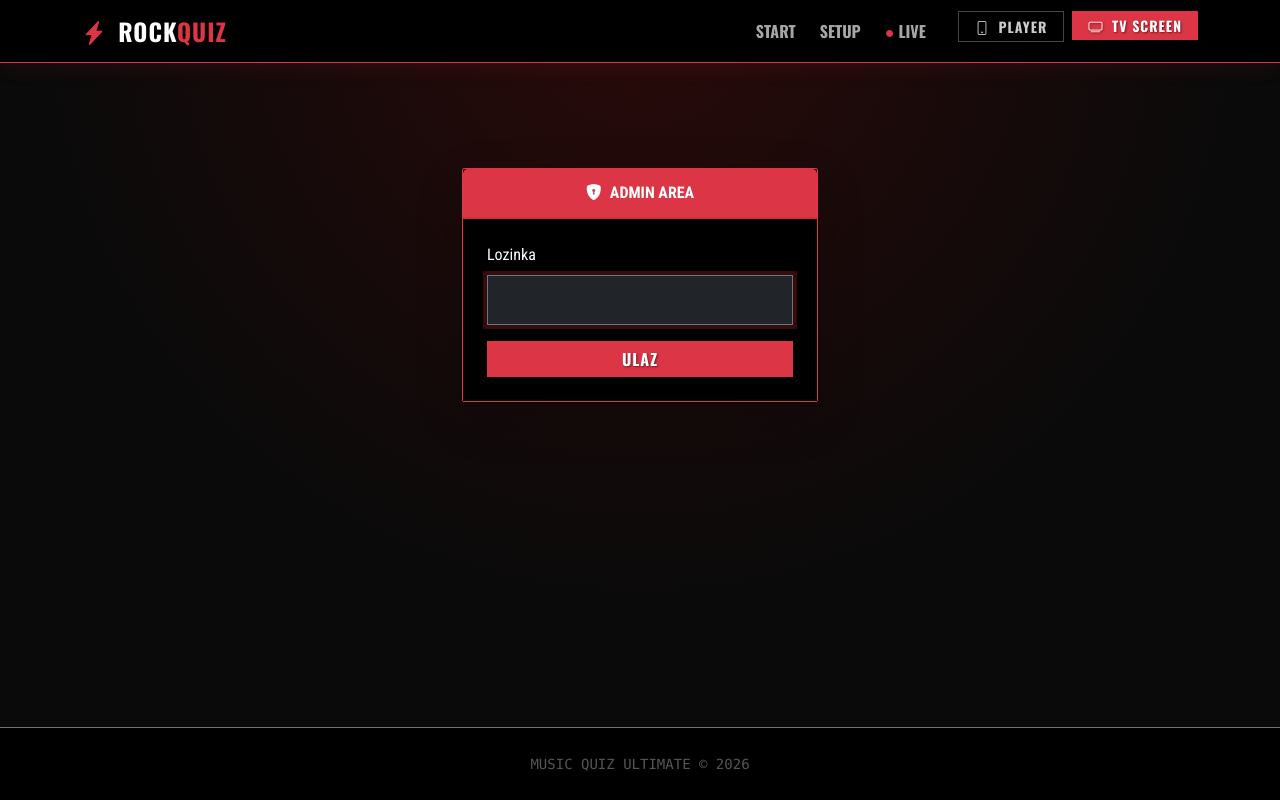
After one commit to hrandros/music_quiz, a Flask app: page /login in a window 1280 px wide. The commit adds this page. Run offline with Flask 3, Linux system fonts and the light colour scheme; some libraries are stand-ins or nearby versions.

Commit message:
Dodan login.html

```diff
--- a/templates/base.html
+++ b/templates/base.html
@@ -5,18 +5,24 @@
     <meta name="viewport" content="width=device-width, initial-scale=1">
     <title>{% block title %}Rock Quiz{% endblock %}</title>
 
+    <link rel="preconnect" href="https://fonts.googleapis.com">
+    <link rel="preconnect" href="https://fonts.gstatic.com" crossorigin>
+    <link href="https://fonts.googleapis.com/css2?family=Oswald:wght@400;700&family=Roboto+Condensed:wght@400;700&display=swap" rel="stylesheet">
+
     <link href="https://cdn.jsdelivr.net/npm/bootstrap@5.3.3/dist/css/bootstrap.min.css" rel="stylesheet">
     <link href="https://cdn.jsdelivr.net/npm/bootstrap-icons@1.11.3/font/bootstrap-icons.css" rel="stylesheet">
+    <link rel="stylesheet" href="https://cdnjs.cloudflare.com/ajax/libs/animate.css/4.1.1/animate.min.css"/>
+
     <link rel="stylesheet" href="{{ url_for('static', filename='css/main.css') }}">
 
     {% block extra_head %}{% endblock %}
 </head>
 <body class="d-flex flex-column min-vh-100">
 
-    <nav class="navbar navbar-expand-lg fixed-top border-bottom border-secondary"
-         style="background: #000;">
+    <nav class="navbar navbar-expand-lg fixed-top border-bottom border-danger"
+         style="background: #000; box-shadow: 0 4px 20px rgba(220, 53, 69, 0.1);">
         <div class="container">
-            <a class="navbar-brand fw-bold text-white" href="{{ url_for('index') }}" style="font-size: 1.5rem;">
+            <a class="navbar-brand fw-bold text-white" href="{{ url_for('index') }}" style="font-family: 'Oswald'; font-size: 1.5rem; letter-spacing: 1px;">
                 <i class="bi bi-lightning-charge-fill text-danger me-1"></i> ROCK<span class="text-danger">QUIZ</span>
             </a>
 
@@ -25,10 +31,11 @@
             </button>
 
             <div id="navContent" class="collapse navbar-collapse">
-                <ul class="navbar-nav ms-auto gap-3 text-uppercase">
+                <ul class="navbar-nav ms-auto gap-2 text-uppercase fw-bold" style="font-family: 'Oswald';">
                     <li class="nav-item">
                         <a class="nav-link {{ 'active text-danger' if request.endpoint == 'index' }}" href="{{ url_for('index') }}">Start</a>
                     </li>
+
                     <li class="nav-item">
                         <a class="nav-link {{ 'active text-danger' if request.endpoint == 'admin_setup' }}" href="{{ url_for('admin_setup') }}">Setup</a>
                     </li>
@@ -37,9 +44,15 @@
                             <span class="text-danger me-1">●</span>Live
                         </a>
                     </li>
+
+                    <li class="nav-item ms-lg-3">
+                        <a class="btn btn-sm btn-outline-light rounded-0 px-3" href="{{ url_for('player') }}" target="_blank">
+                            <i class="bi bi-phone me-1"></i> Player
+                        </a>
+                    </li>
                     <li class="nav-item">
-                        <a class="btn btn-sm btn-outline-light rounded-0 px-3" href="{{ url_for('player') }}" target="_blank">
-                            <i class="bi bi-ticket-perforated me-1"></i> Player
+                        <a class="btn btn-sm btn-danger rounded-0 px-3" href="{{ url_for('screen') }}" target="_blank">
+                            <i class="bi bi-tv me-1"></i> TV Screen
                         </a>
                     </li>
                 </ul>
@@ -49,17 +62,35 @@
 
     <div style="height: 80px;"></div>
 
-    <main class="container py-4 flex-grow-1">
+    <div class="container mt-3">
+        {% with messages = get_flashed_messages(with_categories=true) %}
+          {% if messages %}
+            {% for category, message in messages %}
+              <div class="alert alert-{{ category }} alert-dismissible fade show rounded-0 border-{{ category }}" role="alert">
+                {{ message }}
+                <button type="button" class="btn-close" data-bs-dismiss="alert" aria-label="Close"></button>
+              </div>
+            {% endfor %}
+          {% endif %}
+        {% endwith %}
+    </div>
+
+    <main class="container py-4 flex-grow-1 fade-in">
         {% block content %}{% endblock %}
     </main>
 
     <footer class="py-4 mt-auto text-center border-top border-secondary bg-black" style="color:#555;">
-        <small class="text-uppercase tracking-wider">Music Quiz Rocks &copy; <span id="year"></span></small>
+        <small class="text-uppercase tracking-wider font-monospace">
+            Music Quiz Ultimate &copy; <span id="year"></span>
+        </small>
     </footer>
 
     <script src="https://cdn.socket.io/4.7.5/socket.io.min.js"></script>
     <script src="https://cdn.jsdelivr.net/npm/bootstrap@5.3.3/dist/js/bootstrap.bundle.min.js"></script>
-    <script>document.getElementById('year').textContent = new Date().getFullYear();</script>
+
+    <script>
+        document.getElementById('year').textContent = new Date().getFullYear();
+    </script>
 
     {% block scripts %}{% endblock %}
 </body>
--- /dev/null
+++ b/templates/login.html
@@ -0,0 +1,22 @@
+{% extends "base.html" %}
+{% block title %}Admin Login{% endblock %}
+{% block content %}
+<div class="row justify-content-center mt-5">
+    <div class="col-md-4">
+        <div class="card shadow-lg border-danger">
+            <div class="card-header bg-danger text-white text-center fw-bold">
+                <i class="bi bi-shield-lock-fill me-2"></i>ADMIN AREA
+            </div>
+            <div class="card-body bg-black p-4">
+                <form method="POST">
+                    <div class="mb-3">
+                        <label class="text-white mb-2">Lozinka</label>
+                        <input type="password" name="password" class="form-control text-center fs-4 bg-dark text-white border-secondary" autofocus>
+                    </div>
+                    <button type="submit" class="btn btn-danger w-100 fw-bold">ULAZ</button>
+                </form>
+            </div>
+        </div>
+    </div>
+</div>
+{% endblock %}
```
Also changed, not shown: templates/index.html (+61 -51 lines), instance/kviz.db (added).
